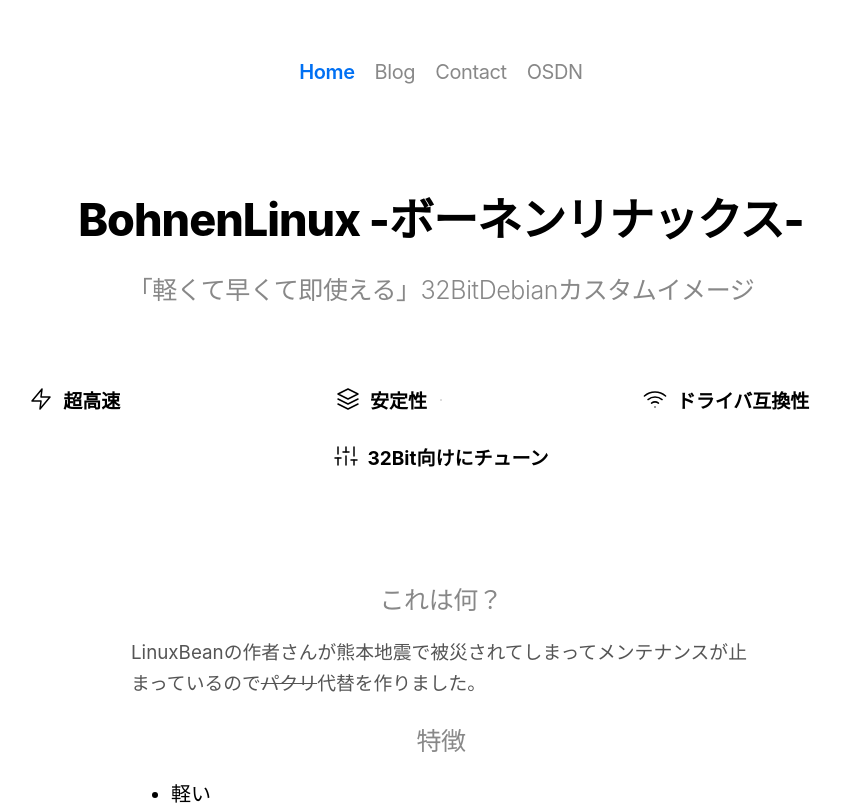
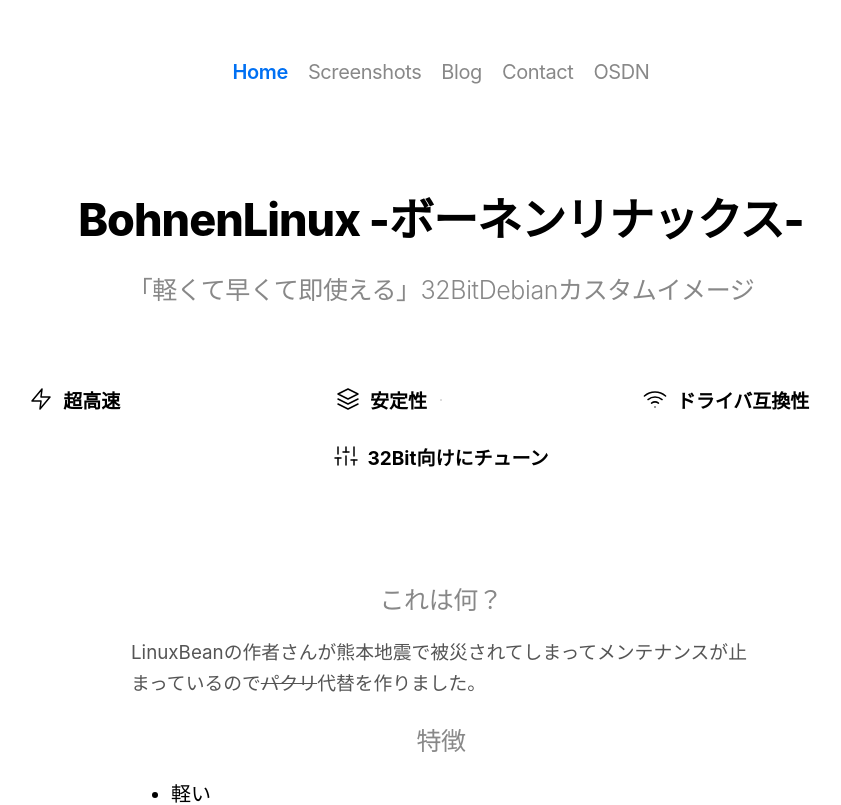
Before and after one commit to CentRa-Linux/bohnenblog, a Next.js app: page / in a window 1280 px wide. Shown: the top 805 px of the page, without its empty margins (199-1040 px from the left). Built offline with nearby package versions, Linux system fonts and the light colour scheme.

Commit message:
Update header.tsx

```diff
--- a/src/components/header.tsx
+++ b/src/components/header.tsx
@@ -6,6 +6,7 @@
 
 const navItems: { label: string; page?: string; link?: string }[] = [
   { label: 'Home', page: '/' },
+  { label: 'Screenshots', page: '/screenshots' },
   { label: 'Blog', page: '/blog' },
   { label: 'Contact', page: '/contact' },
   { label: 'OSDN', link: 'https://osdn.net/projects/bohnenlinux/' },
```
